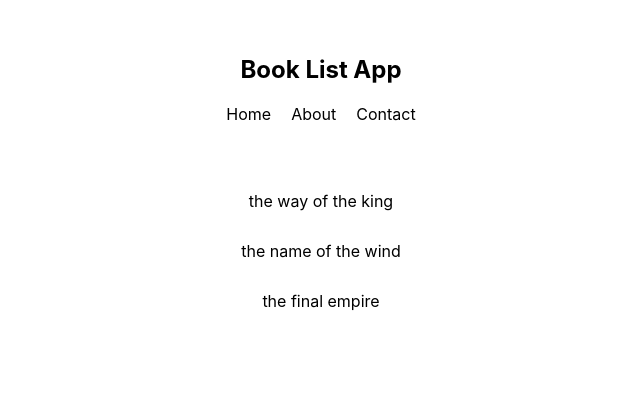
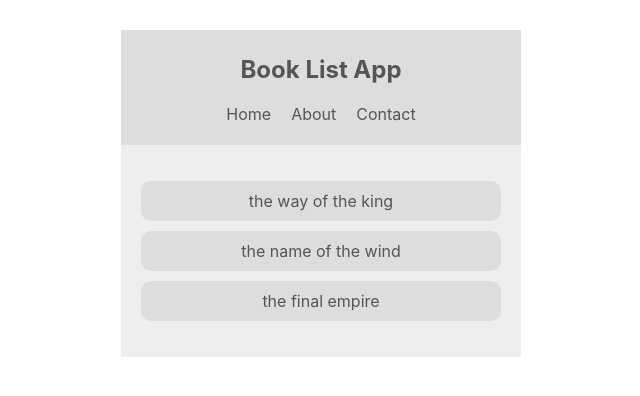
Before and after one commit to asjadjawed/book-list-app, a React (Create React App) app: page / in a window 1280 px wide. Shown: the top 396 px of the page, without its empty margins (319-959 px from the left). Built offline with nearby package versions, Linux system fonts and the light colour scheme; the HTML template or start-up script is replaced by a standard one.

Commit message:
Providing context

```diff
--- a/src/components/BookList.tsx
+++ b/src/components/BookList.tsx
@@ -1,13 +1,20 @@
 import React, { Component } from "react";
+import { ThemeContext } from "../contexts/ThemeContext";
 
 export class BookList extends Component {
+  static contextType = ThemeContext;
   render() {
+    const { light, dark, isLightTheme } = this.context;
+    const theme = isLightTheme ? light : dark;
     return (
-      <div className="book-list">
+      <div
+        className="book-list"
+        style={{ background: theme.bg, color: theme.syntax }}
+      >
         <ul>
-          <li>the way of the king</li>
-          <li>the name of the wind</li>
-          <li>the final empire</li>
+          <li style={{ background: theme.ui }}>the way of the king</li>
+          <li style={{ background: theme.ui }}>the name of the wind</li>
+          <li style={{ background: theme.ui }}>the final empire</li>
         </ul>
       </div>
     );
--- a/src/components/Navbar.tsx
+++ b/src/components/Navbar.tsx
@@ -1,9 +1,14 @@
 import React, { Component } from "react";
+import { ThemeContext } from "../contexts/ThemeContext";
 
 export class Navbar extends Component {
+  static contextType = ThemeContext;
+
   render() {
+    const { light, dark, isLightTheme } = this.context;
+    const theme = isLightTheme ? light : dark;
     return (
-      <nav>
+      <nav style={{ background: theme.ui, color: theme.syntax }}>
         <h1>Book List App</h1>
         <ul>
           <li>Home</li>
```
